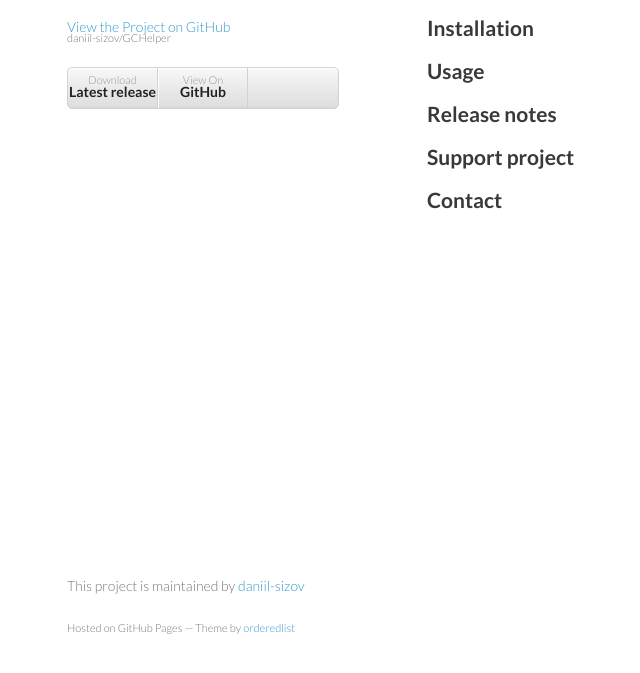
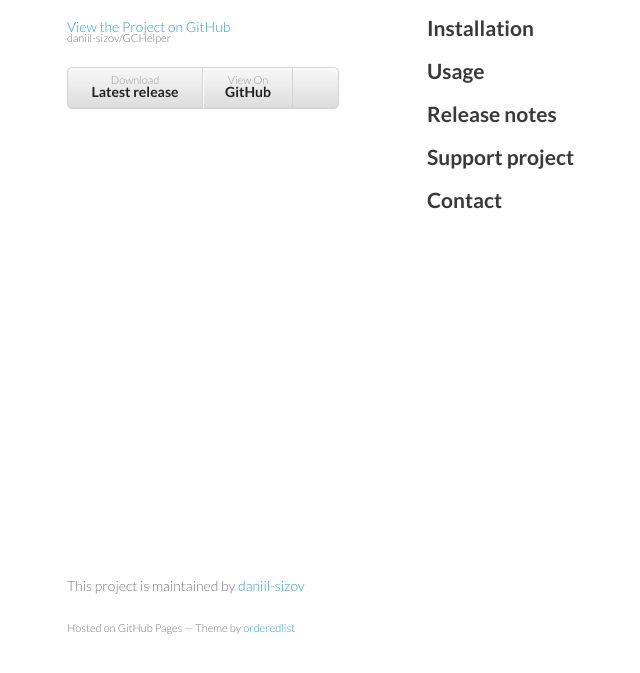
Before and after one commit to daniil-sizov/GCHelper, a plain HTML site: page index.html in a window 1280 px wide. Shown: the part 93-766 px from the top of the page, without its empty margins (143-783 px from the left). Drawn offline with Linux system fonts and the light colour scheme.

Commit message:
Update styles.css

```diff
--- a/stylesheets/styles.css
+++ b/stylesheets/styles.css
@@ -122,7 +122,7 @@ header ul {
 }
 
 header li {
-  width:89px;
+  width:134px;
   float:left;
   border-right:1px solid #d2d2d2;
   height:40px;
```
